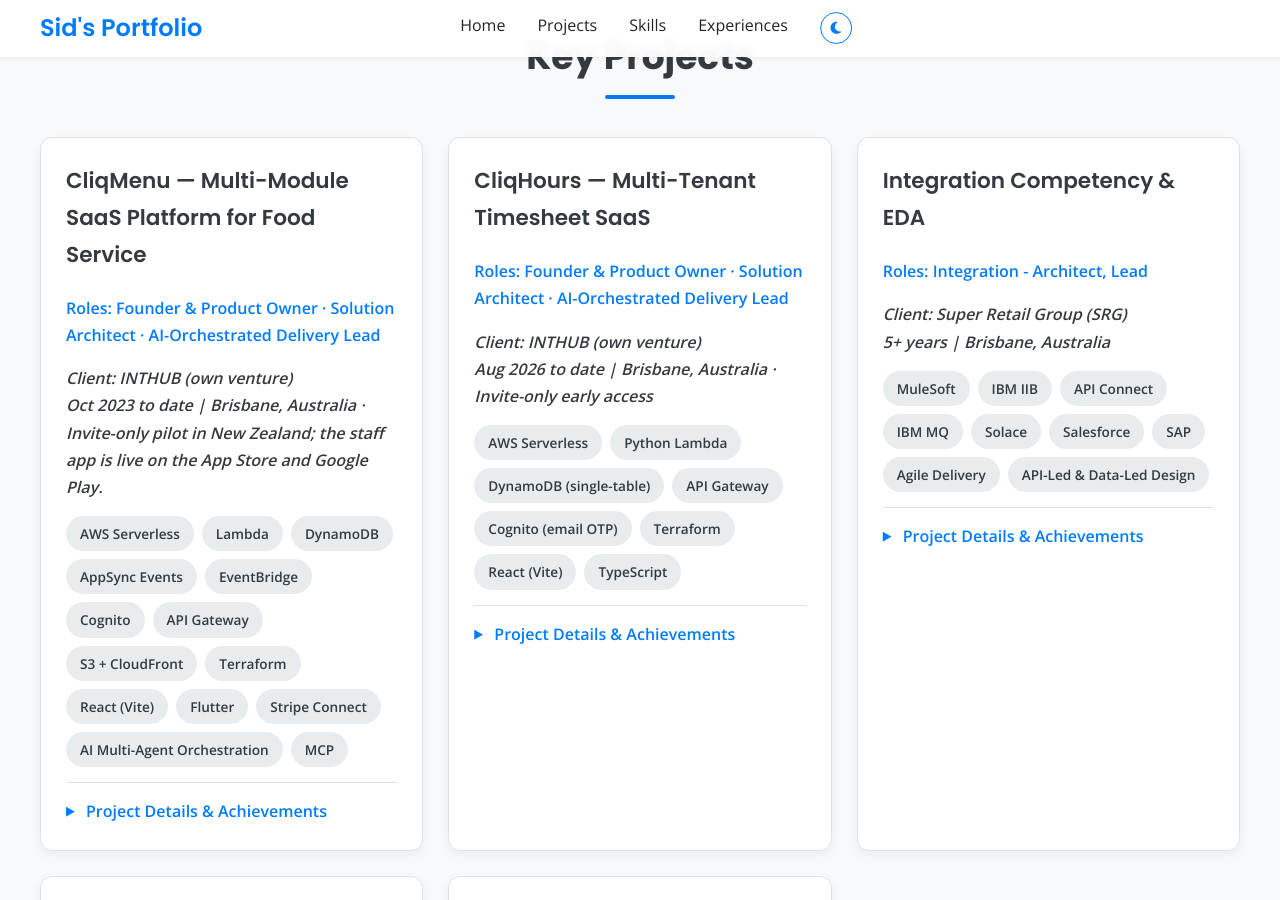
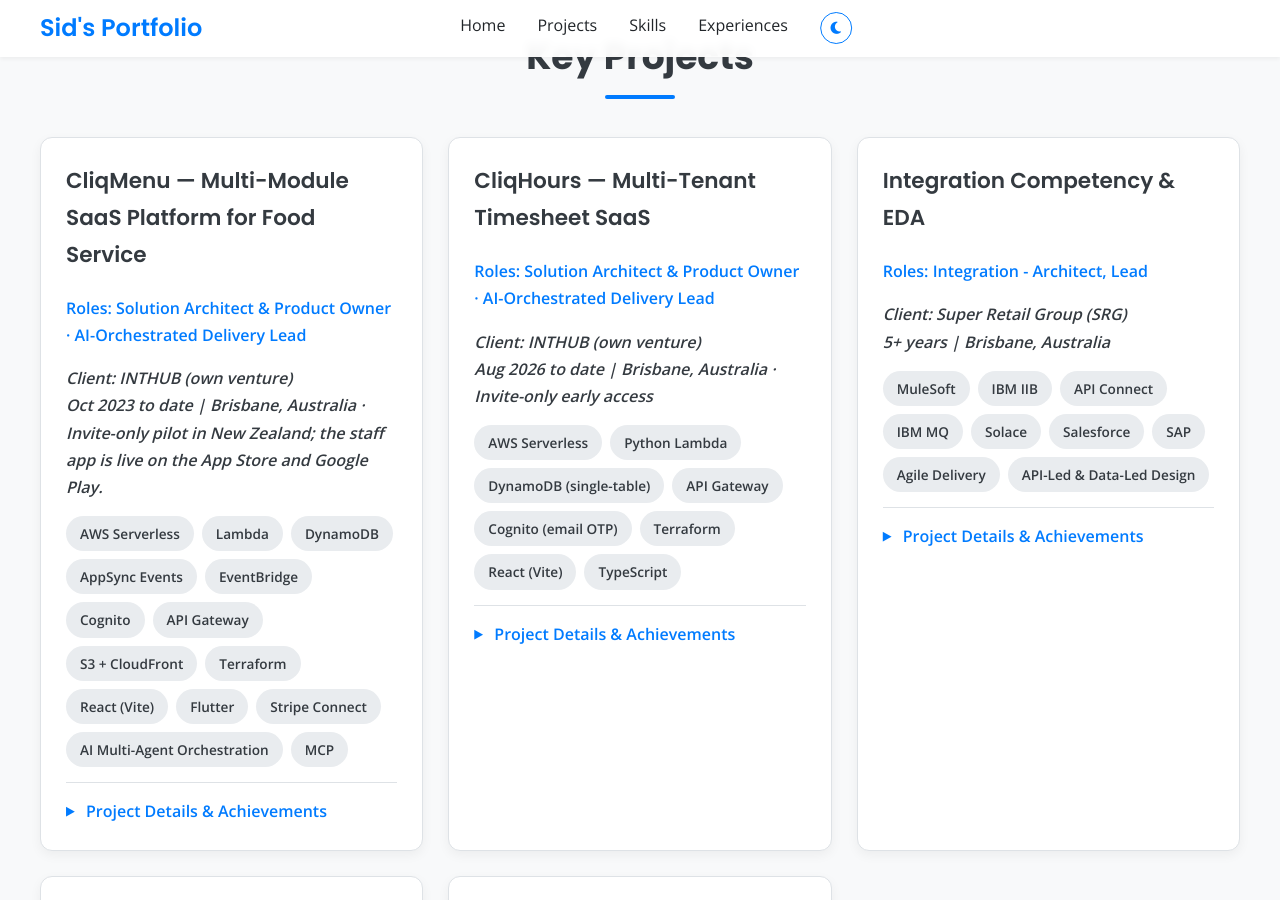
Before and after one commit to sid-inthub/sid-inthub.github.io, a Jekyll site: the page built from index.md, in a window 1280 px wide and 900 px high, scrolled down 1125 px. Built offline with Jekyll 4.4.1, drawn with Linux system fonts in a browser that asks for light colours.

Commit message:
content: "Solution Architect & Product Owner"; Built, not Founded; INTHUB (own company)
Matches sid.inthub.com.au, the resume set and LinkedIn (Sid, 2026-10-04):
recruiters filter on current job title, and the fact stays visible as
INTHUB being Sid's own company. inthub.com.au keeps "Founder" as the
company site. Role lines, the CliqMenu/CliqHours bullets and project
descriptions, and the SEO description.

Co-Authored-By: Claude Opus 5.5 <noreply@anthropic.com>

```diff
--- a/_config.yml
+++ b/_config.yml
@@ -1,5 +1,5 @@
 title: "Sid - AI-Leveraged Product Builder & AI Adoption Strategist · Solution Architect"
-description: "Personal portfolio of Siddharth Shanmugam — AI-Leveraged Product Builder, AI Adoption Strategist and Solution Architect bridging business needs with technology. Founder of CliqMenu and CliqHours (INTHUB)."
+description: "Personal portfolio of Siddharth Shanmugam — AI-Leveraged Product Builder, AI Adoption Strategist and Solution Architect bridging business needs with technology. Built CliqMenu and CliqHours at INTHUB."
 url: https://sid-inthub.github.io
 baseurl: ""
 markdown: kramdown
--- a/_includes/section-experience.html
+++ b/_includes/section-experience.html
@@ -6,8 +6,8 @@
         <!-- INTHUB / CliqMenu -->
         <div class="timeline-item">
             <div class="timeline-content-card">
-                <h3 class="experience-name">INTHUB &mdash; CliqMenu &amp; CliqHours Ventures</h3>
-                <p class="experience-role">Roles: Founder &amp; Product Owner &middot; Solution Architect &middot;
+                <h3 class="experience-name">INTHUB (own company) &mdash; CliqMenu &amp; CliqHours</h3>
+                <p class="experience-role">Roles: Solution Architect &amp; Product Owner &middot;
                     AI-Orchestrated Delivery Lead</p>
                 <p class="experience-issuer">Oct ‘23 to date | Brisbane, Australia</p>
                 <p class="experience-tech" style="margin-top: 10px; font-style: italic; color: var(--text-muted);">
--- a/_includes/section-projects.html
+++ b/_includes/section-projects.html
@@ -5,7 +5,7 @@
         <div class="project-card">
             <div class="project-content">
                 <h3 class="project-title">CliqMenu &mdash; Multi-Module SaaS Platform for Food Service</h3>
-                <p class="project-role">Roles: Founder &amp; Product Owner &middot; Solution Architect &middot;
+                <p class="project-role">Roles: Solution Architect &amp; Product Owner &middot;
                     AI-Orchestrated Delivery Lead</p>
                 <p class="project-client">Client: INTHUB (own venture)<br /><em>Oct 2023 to date | Brisbane, Australia
                         &middot; Invite-only pilot in New Zealand; the staff app is live on the App Store and Google Play.</em></p>
@@ -29,7 +29,7 @@
                 <details class="experience-details">
                     <summary>Project Details &amp; Achievements</summary>
                     <div style="margin-top: 15px;">
-                        <p class="project-description">Founded and architected <strong>CliqMenu</strong>, a QR ordering
+                        <p class="project-description">Designed and built <strong>CliqMenu</strong>, a QR ordering
                             SaaS for food trucks and small restaurants. Five modules: customer web app (PWA), staff
                             iOS/Android app (Flutter), owner portal, marketing site, and admin &mdash; built on AWS
                             serverless with Stripe Connect payments. More at
@@ -66,7 +66,7 @@
         <div class="project-card">
             <div class="project-content">
                 <h3 class="project-title">CliqHours &mdash; Multi-Tenant Timesheet SaaS</h3>
-                <p class="project-role">Roles: Founder &amp; Product Owner &middot; Solution Architect &middot;
+                <p class="project-role">Roles: Solution Architect &amp; Product Owner &middot;
                     AI-Orchestrated Delivery Lead</p>
                 <p class="project-client">Client: INTHUB (own venture)<br /><em>Aug 2026 to date | Brisbane, Australia
                         &middot; Invite-only early access</em></p>
@@ -84,7 +84,7 @@
                 <details class="experience-details">
                     <summary>Project Details &amp; Achievements</summary>
                     <div style="margin-top: 15px;">
-                        <p class="project-description">Founded and architected <strong>CliqHours</strong>, a
+                        <p class="project-description">Designed and built <strong>CliqHours</strong>, a
                             multi-tenant timesheet SaaS for companies that engage contractors &mdash; now in invite-only
                             early access. More at
                             <a href="https://cliqhours.com" target="_blank" rel="noopener noreferrer">cliqhours.com</a>.</p>
```
Also changed, not shown: other parts of _includes/section-experience.html (+2 -2 lines).
